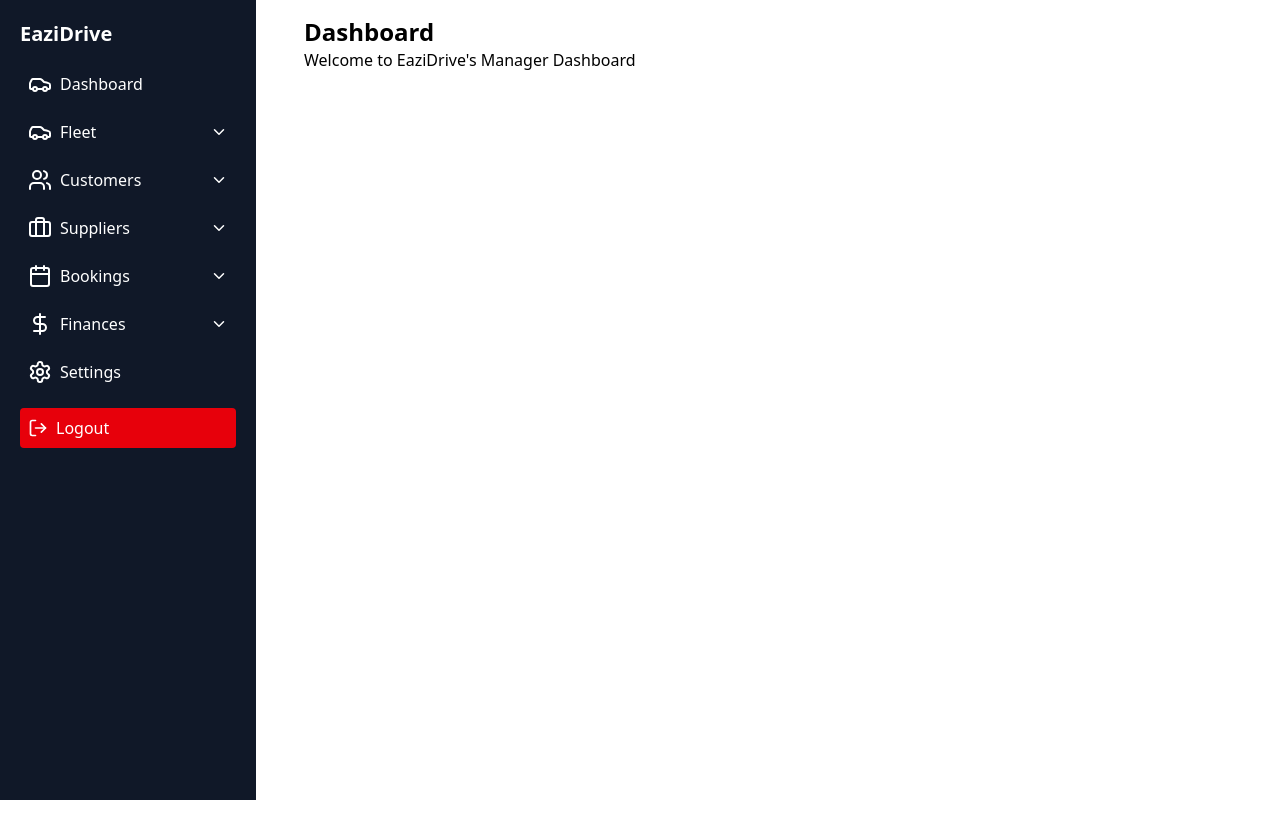
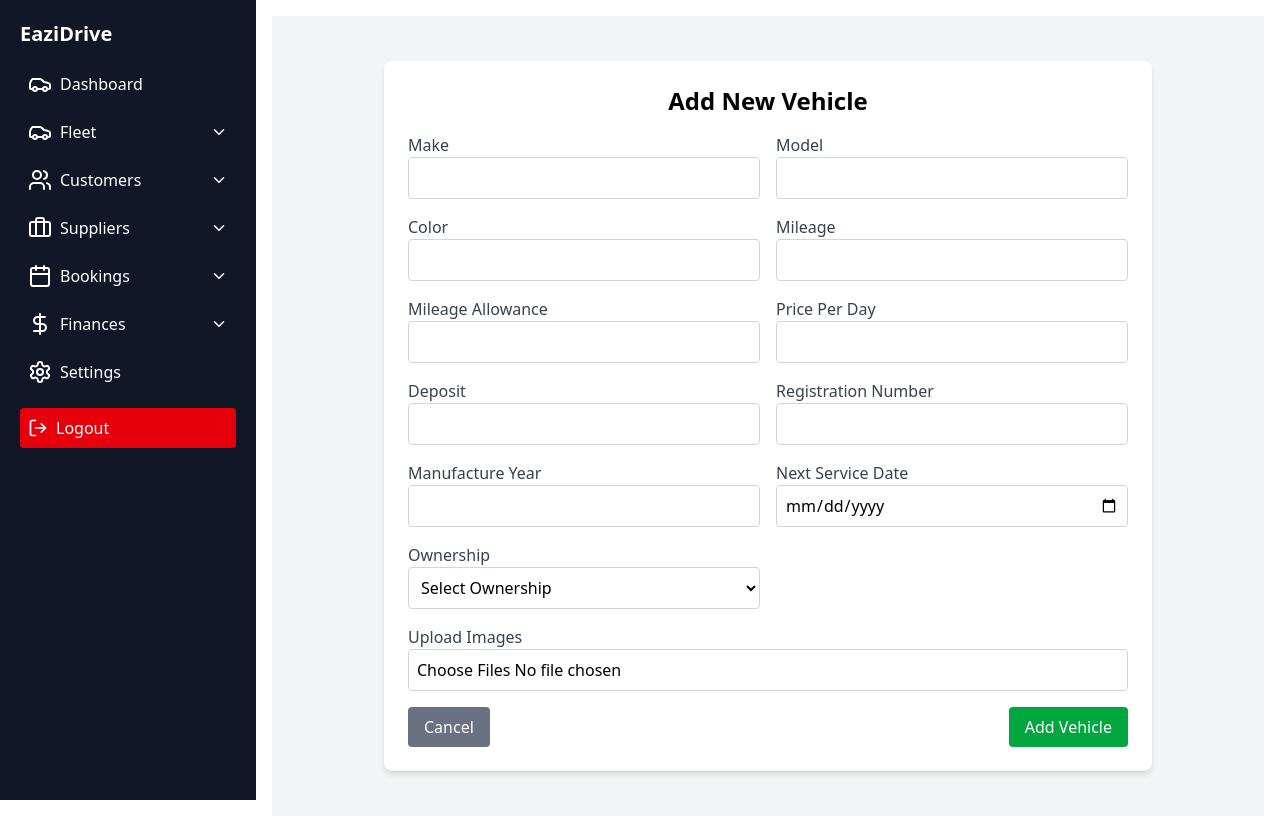
Before and after one commit to keith-codez/Eazi-FrontEnd, a React (Vite) app: page /add-vehicle in a window 1280 px wide. Before the commit this address led to /dashboard. Built offline with nearby package versions, Linux system fonts and the light colour scheme; sample sign-in values are in the browser's storage.

Commit message:
adding vehicle function+ form page

```diff
--- a/src/App.jsx
+++ b/src/App.jsx
@@ -18,6 +18,7 @@ import Invoices from "./pages/finances/Invoices";
 import Dashboard from "./pages/Dashboard";
 import Home from "./pages/Home";
 import Settings from "./pages/Settings";
+import AddVehicle from "./pages/fleet/AddVehicle";
 
 
 
@@ -62,6 +63,7 @@ function App() {
                 <Route path="/" element={<Home />} />
                 <Route path="/dashboard" element={<Dashboard />} />
                 <Route path="/fleet/vehicles" element={<VehicleList />} />
+                <Route path="/add-vehicle" element={<AddVehicle />} />
                 <Route path="/fleet/maintenance" element={<MaintenanceRecords />} />
                 <Route path="/fleet/unavailability" element={<Unavailability />} />
                 <Route path="/customers/list" element={<CustomerList />} />
--- /dev/null
+++ b/src/pages/fleet/AddVehicle.jsx
@@ -0,0 +1,208 @@
+import { useState } from "react";
+import { useNavigate } from "react-router-dom";
+import axios from "axios";
+
+const AddVehicle = () => {
+  const navigate = useNavigate();
+  const [formData, setFormData] = useState({
+    make: "",
+    model: "",
+    manufacture_year: "",
+    color: "",
+    mileage: "",
+    mileage_allowance: "",
+    ownership: "",
+    price_per_day: "",
+    deposit: "",
+    registration_number: "",
+    next_service_date: "",
+    image_uploads: [],
+  });
+
+  const [fileInputKey, setFileInputKey] = useState(Date.now()); // Reset input field after upload
+
+  const handleChange = (e) => {
+    setFormData({ ...formData, [e.target.name]: e.target.value });
+  };
+
+  const handleImageChange = (e) => {
+    const files = Array.from(e.target.files);
+    const imageFiles = files.map((file) => ({
+      file,
+      preview: URL.createObjectURL(file),
+    }));
+
+    setFormData((prevData) => ({
+      ...prevData,
+      image_uploads: [...prevData.image_uploads, ...imageFiles],
+    }));
+
+    setFileInputKey(Date.now()); // Reset input field
+  };
+
+  const removeImage = (index) => {
+    setFormData((prevData) => ({
+      ...prevData,
+      image_uploads: prevData.image_uploads.filter((_, i) => i !== index),
+    }));
+  };
+
+  const handleSubmit = async (e) => {
+    e.preventDefault();
+    const formDataToSend = new FormData();
+
+    for (const key in formData) {
+      if (key === "image_uploads") {
+        formData.image_uploads.forEach(({ file }) => {
+          formDataToSend.append("image_uploads", file);
+        });
+      } else {
+        formDataToSend.append(key, formData[key]);
+      }
+    }
+
+    try {
+      await axios.post("http://127.0.0.1:8000/api/staff/vehicles/", formDataToSend, {
+        headers: { "Content-Type": "multipart/form-data" },
+      });
+      alert("Vehicle added successfully!");
+      navigate("/vehicles");
+    } catch (error) {
+      console.error("Error adding vehicle:", error);
+    }
+  };
+
+  return (
+    <div className="min-h-screen flex items-center justify-center bg-gray-100 px-4">
+      <div className="bg-white p-6 rounded-lg shadow-md w-full max-w-3xl">
+        <h2 className="text-2xl font-semibold mb-4 text-center">Add New Vehicle</h2>
+        <form onSubmit={handleSubmit} className="space-y-4">
+
+          {/* Responsive Grid Layout for Form */}
+          <div className="grid grid-cols-1 md:grid-cols-2 gap-4">
+
+            {[
+              { name: "make", label: "Make" },
+              { name: "model", label: "Model" },
+              { name: "color", label: "Color" },
+              { name: "mileage", label: "Mileage", type: "number" },
+              { name: "mileage_allowance", label: "Mileage Allowance", type: "number" },
+              { name: "price_per_day", label: "Price Per Day", type: "number" },
+              { name: "deposit", label: "Deposit", type: "number" },
+              { name: "registration_number", label: "Registration Number" },
+            ].map(({ name, label, type = "text" }) => (
+              <div key={name}>
+                <label htmlFor={name} className="block text-gray-700 font-medium">{label}</label>
+                <input
+                  type={type}
+                  id={name}
+                  name={name}
+                  value={formData[name]}
+                  onChange={handleChange}
+                  required
+                  className="w-full p-2 border border-gray-300 rounded focus:outline-none focus:ring-2 focus:ring-green-500 hover:border-green-500 transition"
+                />
+              </div>
+            ))}
+
+            {/* Manufacture Year */}
+            <div>
+              <label htmlFor="manufacture_year" className="block text-gray-700 font-medium">Manufacture Year</label>
+              <input
+                type="number"
+                id="manufacture_year"
+                name="manufacture_year"
+                value={formData.manufacture_year}
+                onChange={handleChange}
+                required
+                className="w-full p-2 border border-gray-300 rounded focus:outline-none focus:ring-2 focus:ring-green-500 hover:border-green-500 transition"
+              />
+            </div>
+
+            {/* Next Service Date */}
+            <div>
+              <label htmlFor="next_service_date" className="block text-gray-700 font-medium">Next Service Date</label>
+              <input
+                type="date"
+                id="next_service_date"
+                name="next_service_date"
+                value={formData.next_service_date}
+                onChange={handleChange}
+                required
+                className="w-full p-2 border border-gray-300 rounded focus:outline-none focus:ring-2 focus:ring-green-500 hover:border-green-500 transition"
+              />
+            </div>
+
+            {/* Ownership Dropdown */}
+            <div>
+              <label htmlFor="ownership" className="block text-gray-700 font-medium">Ownership</label>
+              <select
+                id="ownership"
+                name="ownership"
+                value={formData.ownership}
+                onChange={handleChange}
+                required
+                className="w-full p-2 border border-gray-300 rounded focus:outline-none focus:ring-2 focus:ring-green-500 hover:border-green-500 transition"
+              >
+                <option value="">Select Ownership</option>
+                <option value="private">Private</option>
+                <option value="company">Company</option>
+              </select>
+            </div>
+
+          </div> {/* End of Grid */}
+
+          {/* Image Upload */}
+          <div>
+            <label htmlFor="image_uploads" className="block text-gray-700 font-medium">Upload Images</label>
+            <input
+              key={fileInputKey} // Reset input after upload
+              type="file"
+              id="image_uploads"
+              multiple
+              accept="image/*"
+              onChange={handleImageChange}
+              className="w-full p-2 border border-gray-300 rounded focus:outline-none focus:ring-2 focus:ring-green-500 hover:border-green-500 transition"
+            />
+          </div>
+
+          {/* Image Previews Grid */}
+          {formData.image_uploads.length > 0 && (
+            <div className="mt-4">
+              <h3 className="text-gray-700 font-medium">Image Previews</h3>
+              <div className="grid grid-cols-3 gap-2 mt-2">
+                {formData.image_uploads.map(({ preview, file }, index) => (
+                  <div key={index} className="relative group">
+                    <img
+                      src={preview}
+                      alt={`Uploaded ${index}`}
+                      className="w-full h-24 object-cover rounded border border-gray-300"
+                    />
+                    <p className="text-xs text-center text-gray-600 mt-1 truncate">{file.name}</p>
+                    <button
+                      onClick={() => removeImage(index)}
+                      className="absolute top-0 right-0 bg-red-600 text-white text-xs px-2 py-1 rounded-full opacity-75 group-hover:opacity-100 transition"
+                    >
+                      ✕
+                    </button>
+                  </div>
+                ))}
+              </div>
+            </div>
+          )}
+
+          <div className="flex justify-between">
+            <button type="button" onClick={() => navigate("/fleet/vehicles")} className="px-4 py-2 bg-gray-500 text-white rounded">
+              Cancel
+            </button>
+            <button type="submit" className="px-4 py-2 bg-green-600 text-white rounded">
+              Add Vehicle
+            </button>
+          </div>
+        </form>
+      </div>
+    </div>
+  );
+};
+
+export default AddVehicle;
--- a/src/pages/fleet/VehicleList.jsx
+++ b/src/pages/fleet/VehicleList.jsx
@@ -1,6 +1,7 @@
 import { useEffect, useState } from "react";
 import axios from "axios";
 import { useSwipeable } from "react-swipeable";
+import { Link } from "react-router-dom"; // Import Link for navigation
 
 const VehicleList = () => {
   const [vehicles, setVehicles] = useState([]);
@@ -10,7 +11,6 @@ const VehicleList = () => {
     const fetchVehicles = async () => {
       try {
         const response = await axios.get("http://127.0.0.1:8000/api/staff/vehicles/");
-        console.log(response.data); // Check API response
         setVehicles(response.data);
       } catch (err) {
         console.error("Error fetching vehicles:", err);
@@ -26,11 +26,19 @@ const VehicleList = () => {
 
   return (
     <div className="w-full min-h-screen px-4 md:px-8 py-6 mt-16 md:mt-0">
-      <h2 className="text-2xl font-semibold mb-4">Vehicle List</h2>
+      <div className="flex justify-between items-center mb-4">
+        <h2 className="text-2xl font-semibold">Vehicle List</h2>
+
+        {/* "Add Vehicle" button links to the Add Vehicle page */}
+        <Link to="/add-vehicle" className="bg-blue-500 text-white px-4 py-2 rounded-lg hover:bg-blue-600">
+          Add Vehicle
+        </Link>
+      </div>
+
       {vehicles.length === 0 ? (
         <p className="text-gray-500">No vehicles found.</p>
       ) : (
-        <div className="grid grid-cols-1 md:grid-cols-2 lg:grid-cols-3 gap-6">
+        <div className="grid grid-cols-1 sm:grid-cols-2 lg:grid-cols-3 gap-6">
           {vehicles.map((vehicle) => (
             <VehicleCard key={vehicle.id} vehicle={vehicle} />
           ))}
@@ -72,23 +80,15 @@ const VehicleCard = ({ vehicle }) => {
         ) : (
           <div className="w-full h-full flex items-center justify-center text-gray-500">No Image</div>
         )}
-        {/* Left Arrow */}
         {vehicle.images.length > 1 && (
-          <button
-            className="absolute left-2 top-1/2 transform -translate-y-1/2 bg-gray-800 bg-opacity-50 text-white p-1 rounded-full"
-            onClick={handlePrev}
-          >
-            &#10094;
-          </button>
-        )}
-        {/* Right Arrow */}
-        {vehicle.images.length > 1 && (
-          <button
-            className="absolute right-2 top-1/2 transform -translate-y-1/2 bg-gray-800 bg-opacity-50 text-white p-1 rounded-full"
-            onClick={handleNext}
-          >
-            &#10095;
-          </button>
+          <>
+            <button className="absolute left-2 top-1/2 transform -translate-y-1/2 bg-gray-800 bg-opacity-50 text-white p-1 rounded-full" onClick={handlePrev}>
+              &#10094;
+            </button>
+            <button className="absolute right-2 top-1/2 transform -translate-y-1/2 bg-gray-800 bg-opacity-50 text-white p-1 rounded-full" onClick={handleNext}>
+              &#10095;
+            </button>
+          </>
         )}
       </div>
       <div className="p-4">
```
Also changed, not shown: 1 other file (tests, documents, lock files or other folders).
